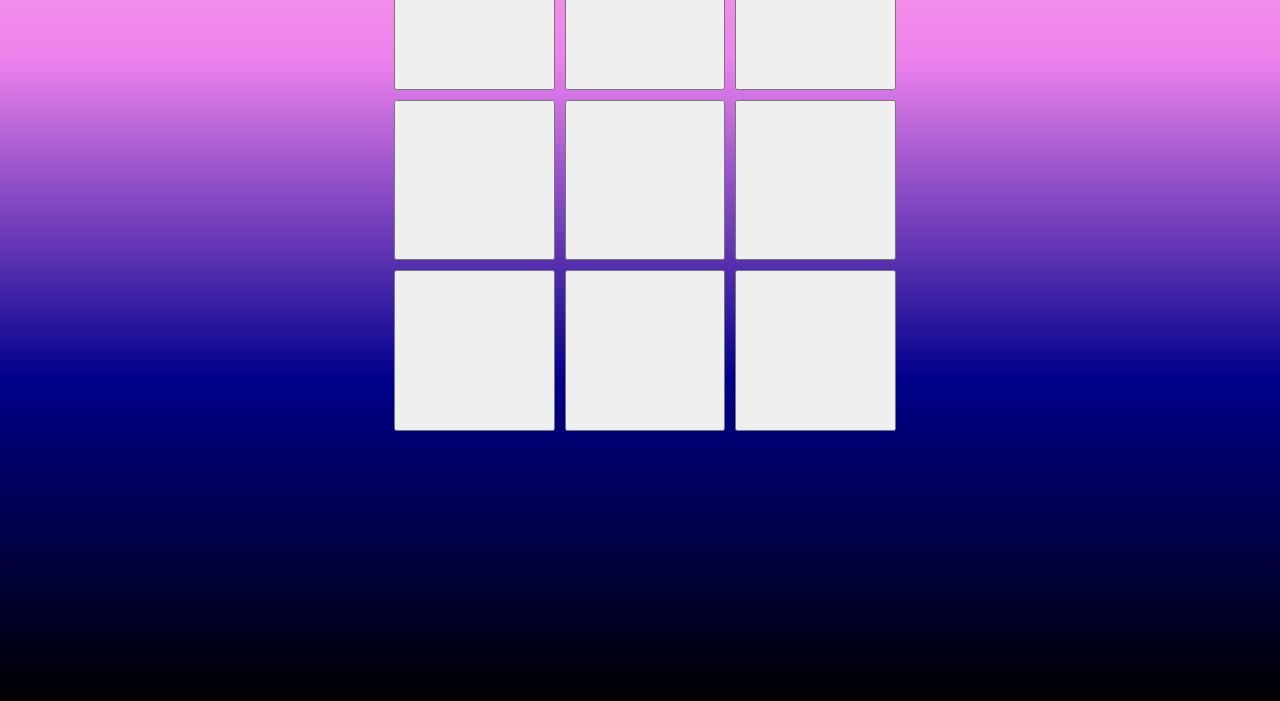
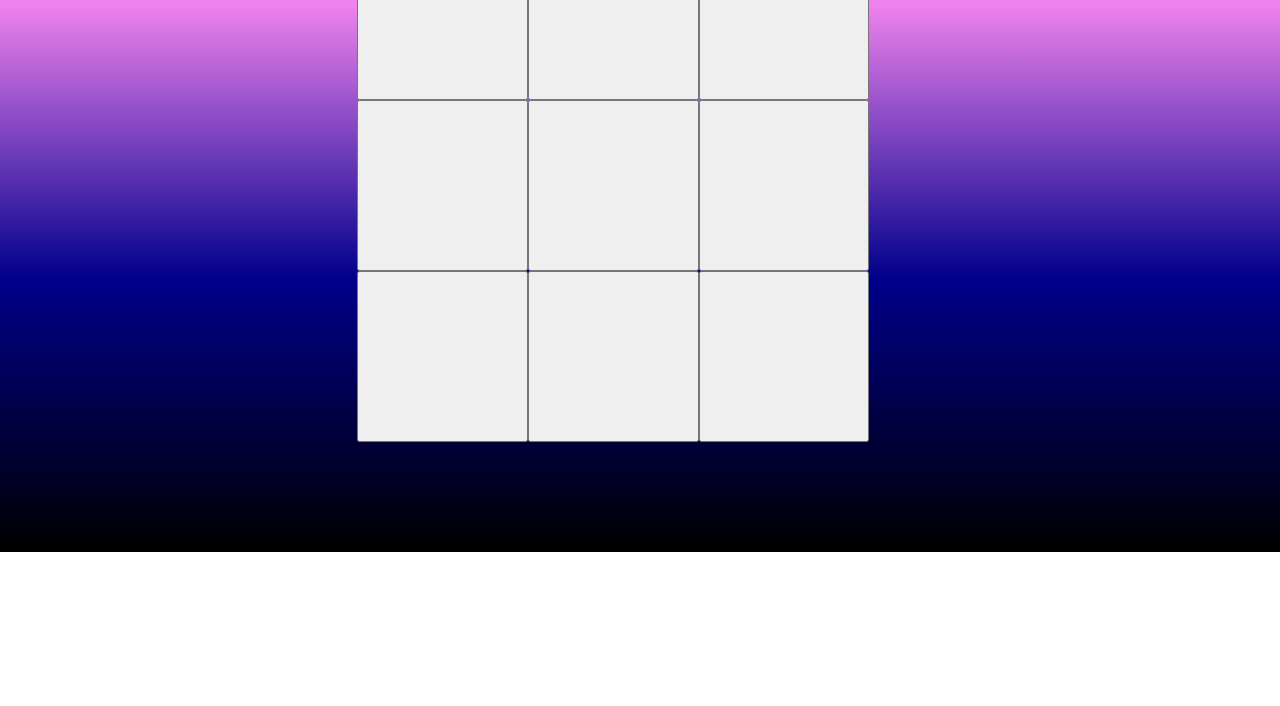
Before and after one commit to Samantha-Brown/tic-tac-toe-solo, a plain HTML site: page index.html in a window 1280 px wide. Shown: the part 268-974 px from the top of the page. After the commit the page ends 820 px from the top, so only its background shows below. Drawn offline with nearby package versions, Linux system fonts and the light colour scheme.

Commit message:
Remove comments from player code and fix body element in html

```diff
--- a/index.html
+++ b/index.html
@@ -6,13 +6,16 @@
     <meta name="viewport" content="width=device-width, initial-scale=1.0">
     <title>Tic-Tac-Toe Solo Project</title>
   </head>
+  <body>
       <main>
+        <header>
+          <h1 class="display-turn" id="whoWon">Play Game!</h1>
+        </header>
+        <section class="main-box">
         <section class="left-panel">
             <h2 class="display-1-wins" id="display-1-wins">⭐ wins</h2>
           </section>
-          <body>
-          <header>
-            <h1 class="display-turn" id="whoWon">Play Game!</h1>
+          <section class="game">
               <section class="game-board" id="game-board">
                 <button class="button" id="one"></button>
                 <button class="button" id="two"></button>
@@ -24,13 +27,13 @@
                 <button class="button" id="eight"></button>
                 <button class="button" id="nine"></button>
               </section>
-            </header>
             <section class="right-panel">
               <h2 class="display-2-wins" id="display-2-wins">💗 wins</h2>
             </section>
+          </section>
+        </main>
             <script type="text/javascript" src="game.js"></script>
             <script type="text/javascript" src="player.js"></script>
             <script type="text/javascript" src="main.js"></script>
-          </body>
-      </main>
+    </body>
 </html>
--- a/main.js
+++ b/main.js
@@ -78,15 +78,13 @@ function placeToken(event) {
     var index = anotherGame.possibleChoices.indexOf(num);
     anotherGame.possibleChoices.splice(index, 1);
     anotherGame.whoseTurn.choices.push(num);
-    console.log(anotherGame.whoseTurn.id);
-    console.log(anotherGame.whoseTurn.choices);
     displayWhoseTurn();
     anotherGame.checkForWin()
     anotherGame.changingPlayers();
 }
 
 function displayWhoseTurn() {
-  if (anotherGame.whoseTurn === anotherGame.player1) {
+  if (anotherGame.whoseTurn === anotherGame.player2) {
     whoWon.innerText = `${anotherGame.player1.token} turn!`
   } else {
     whoWon.innerText = `${anotherGame.player2.token} turn!`
--- a/player.js
+++ b/player.js
@@ -8,13 +8,11 @@ class Player {
 
   saveWinsToStorage(whoseTurn) {
   localStorage.setItem(this.id, JSON.stringify(this.wins));
-  //localStorage.setItem("whoseTurn", JSON.stringify(whoseTurn));
   }
 
   retrieveWinsFromStorage() {
     if (JSON.parse(localStorage.getItem(this.id))) {
       this.wins = JSON.parse(localStorage.getItem(this.id));
-    //  anotherGame.whoseTurn = JSON.parse(localStorage.getItem("whoseTurn"));
       } else {
         this.wins = 0;
       }
--- a/styles.css
+++ b/styles.css
@@ -1,28 +1,28 @@
 * {
   font-family: 'Open Sans', sans-serif;
-  margin: 5px;
+  margin: 0;
 }
 
 main {
   display: flex;
   justify-content: center;
-  width: 350vw;
-  margin-top: 5vh;
-  margin-bottom:30vh;
+  flex-direction: column;
+  align-items: center;
+  height: 100vh;
   padding: 10px;
+  background: linear-gradient(pink, violet, darkblue, black);
 }
 
-body {
+.main-box {
+  display: flex;
+}
+
+.game {
   display: flex;
   width: 100%;
   height: 100%;
-  background: linear-gradient(pink, violet, darkblue, black);
   color: black;
   font-size: 30px;
-}
-
-header {
-  color: black;
 }
 
 .left-panel
@@ -36,7 +36,7 @@ header {
   margin: 5px;
 }
 
-section {
+h2, h1 {
   font-size: 35px;
 }
 
```
